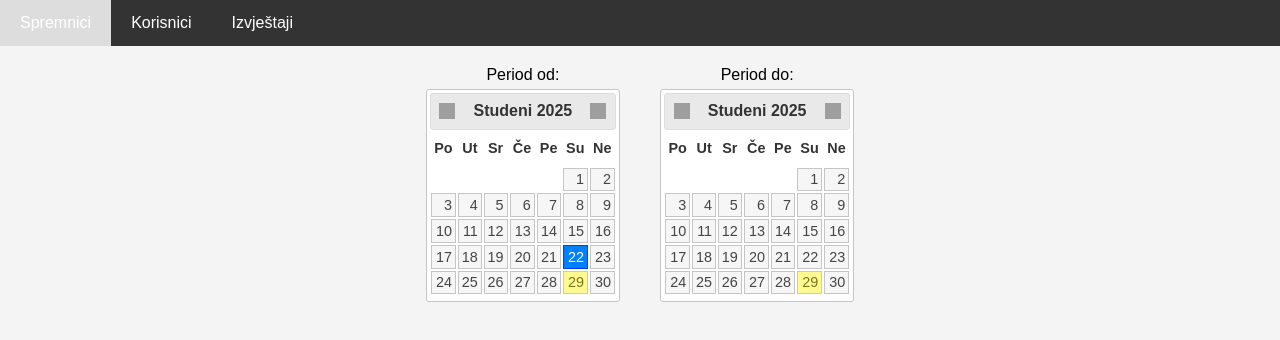
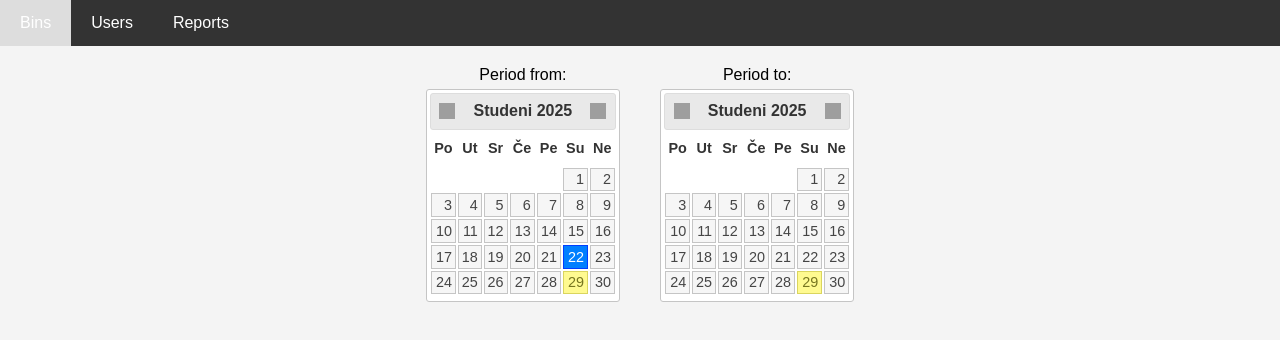
Before and after one commit to makatalin/smart-waste-management, a website: page web-app/public_files/izvjestaji.html in a window 1280 px wide. Shown: the top 340 px of the page. Drawn offline with nearby package versions, Linux system fonts and the light colour scheme; no server answers; grey boxes are pictures that could not be loaded.

Commit message:
Translate titles and labels to English

```diff
--- a/web-app/public_files/izvjestaji.html
+++ b/web-app/public_files/izvjestaji.html
@@ -3,7 +3,7 @@
 <head>
     <meta charset="UTF-8">
     <meta name="viewport" content="width=device-width, initial-scale=1.0">
-    <title>Izvještaji</title>
+    <title>Reports</title>
     <script src="https://cdn.jsdelivr.net/npm/chart.js"></script>
     <script src="https://cdn.jsdelivr.net/npm/chartjs-adapter-date-fns@latest"></script>
     <script src="https://code.jquery.com/jquery-3.6.0.min.js"></script>
@@ -13,18 +13,18 @@
 </head>
 <body>
     <div id="navbar">
-        <a href="/" class="active">Spremnici</a>
-        <a href="/korisnici">Korisnici</a>
-        <a href="/izvjestaji">Izvještaji</a>
+        <a href="/" class="active">Bins</a>
+        <a href="/korisnici">Users</a>
+        <a href="/izvjestaji">Reports</a>
     </div>
     <div id="content">
         <div class="date-picker-container">
             <div class="date-picker-item">
-                <label for="start-date">Period od:</label>
+                <label for="start-date">Period from:</label>
                 <div id="start-date"></div>
             </div>
             <div class="date-picker-item">
-                <label for="end-date">Period do:</label>
+                <label for="end-date">Period to:</label>
                 <div id="end-date"></div>
             </div>
         </div>
```
